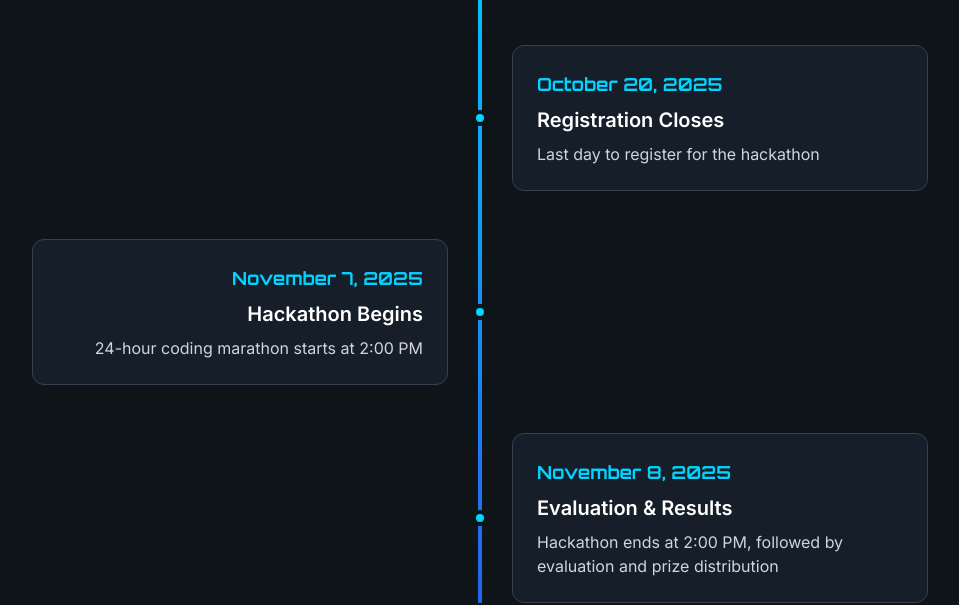
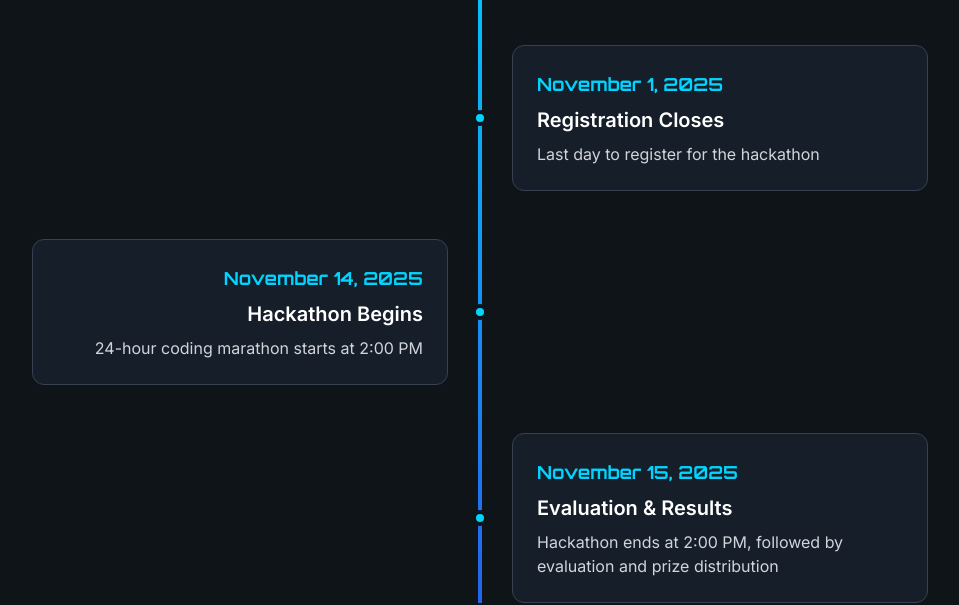
Before and after one commit to thisisthebigo/the-big-hack, a plain HTML site: page index.html in a window 1280 px wide. Shown: the part 2070-2675 px from the top of the page, without its empty margins (160-1119 px from the left). Drawn offline with nearby package versions, Linux system fonts and the light colour scheme.

Commit message:
date-change

```diff
--- a/index.html
+++ b/index.html
@@ -251,7 +251,7 @@
                             <div class="absolute left-1/2 transform -translate-x-1/2 w-4 h-4 bg-cyber-blue rounded-full border-4 border-dark-bg"></div>
                             <div class="w-1/2 pl-8">
                                 <div class="bg-slate-800/50 p-6 rounded-xl border border-gray-700 hover:border-cyber-blue/50 transition-all">
-                                    <div class="font-orbitron font-bold text-cyber-blue text-lg mb-2">October 20, 2025</div>
+                                    <div class="font-orbitron font-bold text-cyber-blue text-lg mb-2">November 1, 2025</div>
                                     <h3 class="font-semibold text-xl mb-2">Registration Closes</h3>
                                     <p class="text-gray-300">Last day to register for the hackathon</p>
                                 </div>
@@ -261,7 +261,7 @@
                         <div class="relative flex items-center">
                             <div class="w-1/2 pr-8 text-right">
                                 <div class="bg-slate-800/50 p-6 rounded-xl border border-gray-700 hover:border-cyber-blue/50 transition-all">
-                                    <div class="font-orbitron font-bold text-cyber-blue text-lg mb-2">November 7, 2025</div>
+                                    <div class="font-orbitron font-bold text-cyber-blue text-lg mb-2">November 14, 2025</div>
                                     <h3 class="font-semibold text-xl mb-2">Hackathon Begins</h3>
                                     <p class="text-gray-300">24-hour coding marathon starts at 2:00 PM</p>
                                 </div>
@@ -275,7 +275,7 @@
                             <div class="absolute left-1/2 transform -translate-x-1/2 w-4 h-4 bg-cyber-blue rounded-full border-4 border-dark-bg"></div>
                             <div class="w-1/2 pl-8">
                                 <div class="bg-slate-800/50 p-6 rounded-xl border border-gray-700 hover:border-cyber-blue/50 transition-all">
-                                    <div class="font-orbitron font-bold text-cyber-blue text-lg mb-2">November 8, 2025</div>
+                                    <div class="font-orbitron font-bold text-cyber-blue text-lg mb-2">November 15, 2025</div>
                                     <h3 class="font-semibold text-xl mb-2">Evaluation & Results</h3>
                                     <p class="text-gray-300">Hackathon ends at 2:00 PM, followed by evaluation and prize distribution</p>
                                 </div>
```
